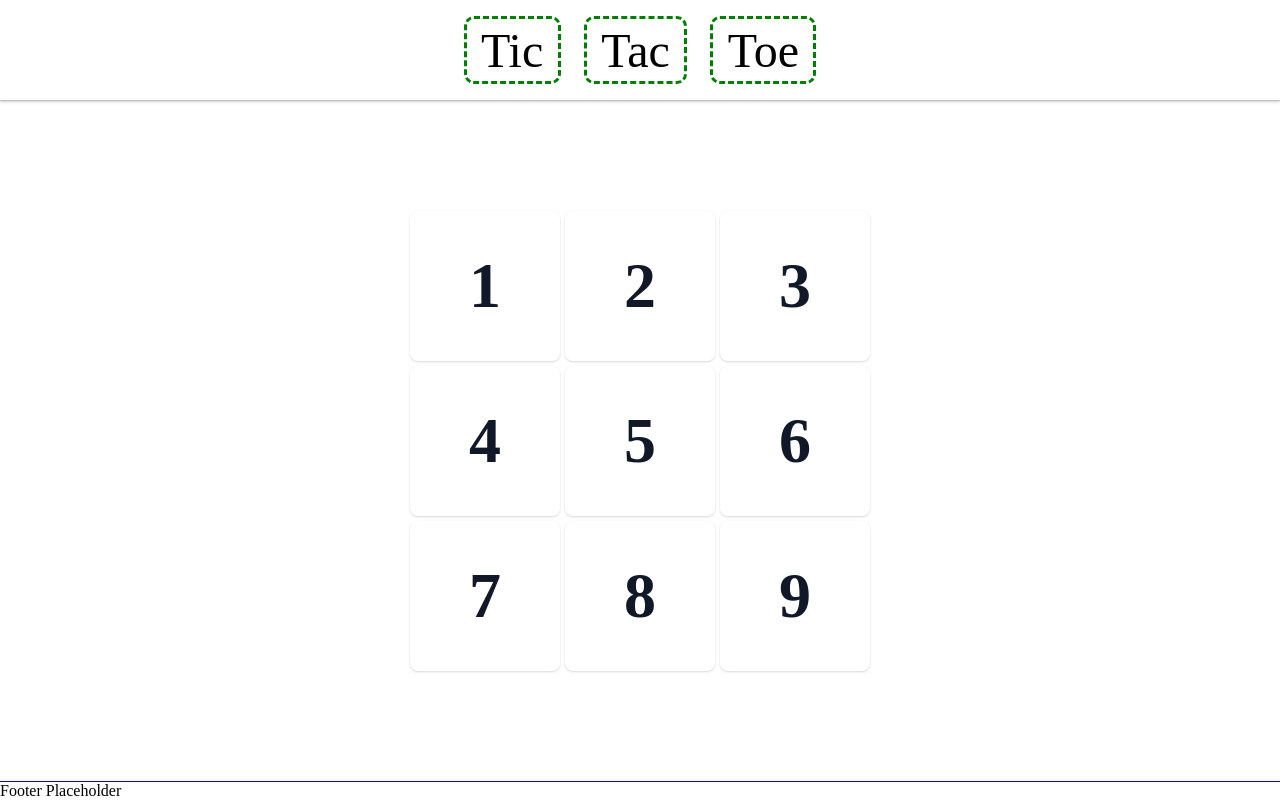
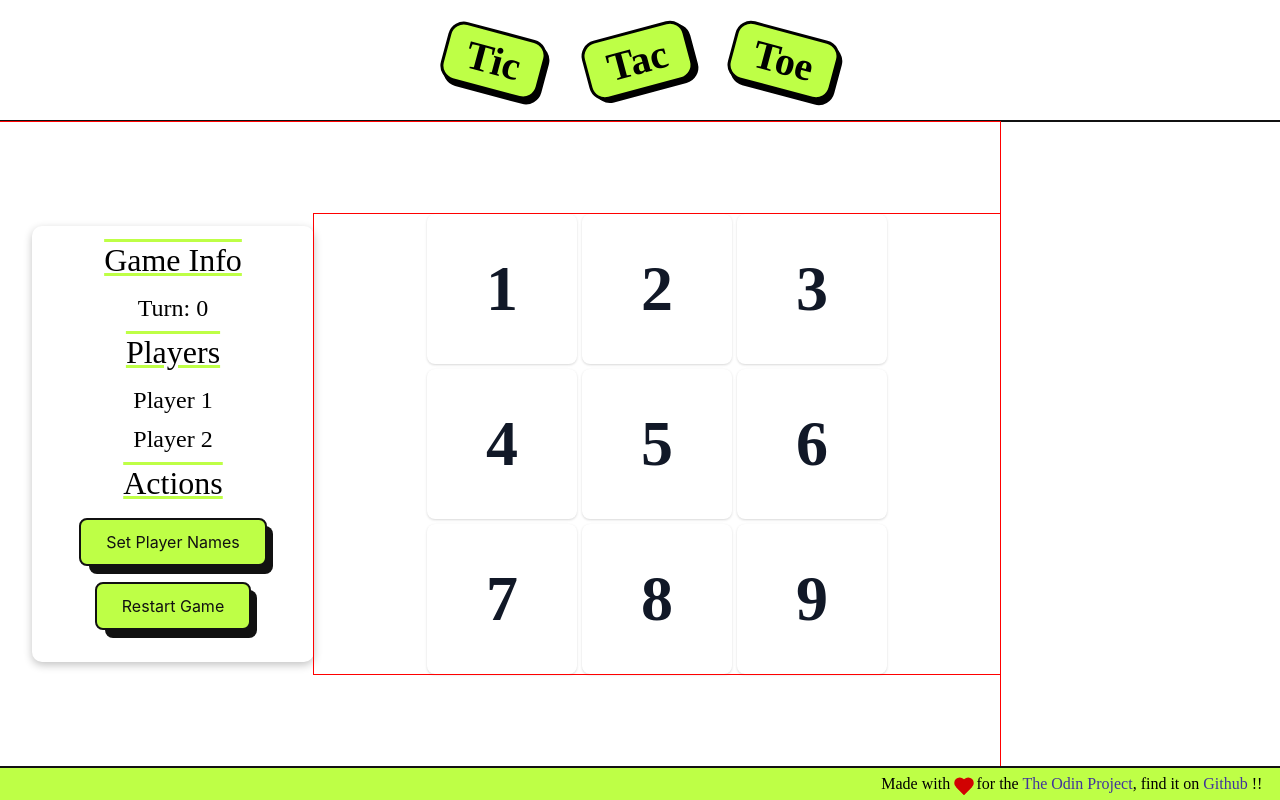
Before and after one commit to Andrefe91/js_project_TicTacToe, a plain HTML site: page index.html in a window 1280 px wide. Drawn offline with Linux system fonts and the light colour scheme.

Commit message:
Advances to the css and HTML

```diff
--- a/index.html
+++ b/index.html
@@ -14,12 +14,29 @@
         <!-- Header -->
         <header class="header">
             <div class="title">
-                <span>Tic</span> <span>Tac</span> <span>Toe</span>
+                <div class="word">Tic</div> <div class="word">Tac</div> <div class="word">Toe</div>
             </div>
         </header>
 
         <!-- Section -->
         <section class="game">
+            <div class="options_container">
+                <div class="options">
+                    <p>Game Info</p>
+
+                    <p class="turn">Turn: <span id="turn">0</span></p>
+
+                    <p>Players</p>
+
+                    <p class="player" id="p1_name">Player 1</p>
+                    <p class="player" id="p2_name">Player 2</p>
+
+                    <p>Actions</p>
+
+                    <div class="option_button" id="set_name">Set Player Names</div>
+                    <div class="option_button" id="restart_game">Restart Game</div>
+                </div>
+            </div>
             <div class="game container">
                 <div class="cell valid" id="1" position="[0,0]">1</div>
                 <div class="cell valid" id="2" position="[0,1]">2</div>
@@ -35,7 +52,11 @@
 
         <!-- Footer -->
         <footer class="footer">
-            <div>Footer Placeholder</div>
+            <div>Made with </div>
+            <div class="heart"></div>
+            <div>for the <a href="https://www.theodinproject.com/">The Odin Project</a>, find it on
+                <a href="https://github.com/Andrefe91/js_project_TicTacToe">Github</a> !!</div>
+
         </footer>
 
     </div>
--- a/style/style.css
+++ b/style/style.css
@@ -24,6 +24,9 @@ time, mark, audio, video {
 /* All */
 :root {
     font-size: 16px;
+    --color: #beff46;
+    --color-shift: #b0ec3f;
+    --color-complementary: #41349B;
 }
 
 
@@ -46,37 +49,145 @@ header {
     display: flex;
     align-items: center;
     justify-content: center;
-    height: 100px;
-    box-shadow: rgba(60, 64, 67, 0.3) 0px 1px 2px 0px, rgba(60, 64, 67, 0.15) 0px 1px 3px 1px;
+    height: 120px;
+    border-bottom: 2px solid #111;
+
 }
 
-header span {
-    font-size: 3em;
-    margin: 0 0.2em 0 0.2em;
-    padding: 0.1em 0.3em 0.1em 0.3em;
-    border: 3px solid green;
-    border-radius: 10px;
-    border-style: dashed;
+header .title {
+    display: flex;
 }
+
+header .title .word {
+    background: var(--color);
+    font-family: inherit;
+    margin: 0 0.5em 0 0.5em;
+    padding: 0.1em 0.5em;
+    font-weight: 900;
+    font-size: 2.5em;
+    border: 3px solid black;
+    border-radius: 0.4em;
+    box-shadow: 0.1em 0.1em;
+    transform: rotate(-15deg);
+}
+
+header .title .word:nth-child(odd) {
+    transform: rotate(15deg);
+}
+
+
+
 
 /* Section */
 .game {
     display: flex;
-    align-content: center;
+    align-items: center;
     justify-content: center;
     flex: 1;
+    outline: 1px solid red;
+    width: 1000px;
+}
+
+.options_container {
+    display: flex;
+    flex-direction: column;
+    align-items: center;
+    justify-content: center;
+}
+
+.options {
+    display: flex;
+    flex-direction: column;
+    align-items: center;
+
+    width: 250px;
+    border-radius: 10px;
+    margin-left: 2em;
+    padding: 1em;
+    box-shadow: rgba(0, 0, 0, 0.24) 0px 3px 8px;
+}
+
+.options p {
+    font-size: 2em;
+    margin-bottom: 0.5em;
+    text-decoration: underline overline var(--color);
+}
+
+.options .turn {
+    font-size: 1.5em;
+    text-decoration: none;
+}
+
+.options .player {
+    font-size: 1.5em;
+    text-decoration: none;
+}
+
+.option_button {
+    margin-bottom: 1em;
+    align-items: center;
+    background-color: var(--color);
+    border: 2px solid #111;
+    border-radius: 8px;
+    box-sizing: border-box;
+    color: #111;
+    cursor: pointer;
+    display: flex;
+    font-family: Inter,sans-serif;
+    font-size: 16px;
+    height: 48px;
+    justify-content: center;
+    line-height: 24px;
+    max-width: 100%;
+    padding: 0 25px;
+    position: relative;
+    text-align: center;
+    text-decoration: none;
+    user-select: none;
+    -webkit-user-select: none;
+    touch-action: manipulation;
+
+    &:after {
+    background-color: #111;
+    border-radius: 8px;
+    content: "";
+    display: block;
+    height: 48px;
+    left: 0;
+    width: 100%;
+    position: absolute;
+    top: -2px;
+    transform: translate(8px, 8px);
+    transition: transform .2s ease-out;
+    z-index: -1;
+    }
+
+    &:hover:after {
+    transform: translate(0, 0);
+    }
+
+    &:active {
+    background-color: var(--color-shift);
+    outline: 0;
+    }
+
+    &:hover {
+    outline: 0;
+    }
 }
 
 .game.container {
     display: grid;
-    grid-template-columns: repeat(3, minmax(50px, 150px));
-    grid-template-rows: repeat(3, minmax(50px, 150px));
+    grid-template-columns: repeat(3, minmax(100px, 150px));
+    grid-template-rows: repeat(3, minmax(100px, 150px));
     gap: 5px;
+    /* outline: 1px solid red; */
 
 }
 
 .cell {
     display: flex;
+    height: 100%;
     justify-content: center;
     align-items: center;
     background-color: #FFFFFF;
@@ -88,23 +199,78 @@ header span {
     font-weight: 600;
     line-height: 1.25rem;
     padding: .75rem 1rem;
-    box-shadow: 0 1px 3px 0 rgba(0, 0, 0, 0.1), 0 1px 2px 0 rgba(0, 0, 0, 0.06);
     user-select: none;
     -webkit-user-select: none;
     touch-action: manipulation;
+    box-shadow: rgba(0, 0, 0, 0.06) 0px 2px 4px 0px inset;
 
 }
 
 .cell.valid {
+    box-shadow: 0 1px 3px 0 rgba(0, 0, 0, 0.1), 0 1px 2px 0 rgba(0, 0, 0, 0.06);
+
     &:hover {
         background-color: rgb(249,250,251);
         cursor: pointer;
         border: 1px solid rgb(189, 189, 189);
     }
+
+    &:active {
+        box-shadow: none;
+        color: #2c5777;
+    }
 }
-
 
 /* Footer */
 footer {
-    outline: 1px solid blue;
+    display: flex;
+    justify-content: flex-end;
+    align-items: center;
+    height: 2em;
+    padding-right: 1em;
+    background-color: var(--color);
+    border-top: 2px solid #111;
 }
+
+footer div {
+    margin: 0 0.1em 0 0.1em;
+}
+
+.heart {
+    /* Modify size here: */
+    --size: 20px;
+
+    position: relative;
+    width: var(--size);
+    height: calc(var(--size) * 0.3);
+    transform: translateY(-3px);
+  }
+
+  .heart:before,
+  .heart:after {
+    position: absolute;
+    content: "";
+    left: calc(var(--size) * 0.55);
+    top: 0;
+    width: calc(var(--size) * 0.55);
+    height: calc(var(--size) * 0.85);
+    background: rgb(209, 2, 2);
+    border-radius: calc(var(--size) * 0.55) calc(var(--size) * 0.55) 0 0;
+    transform: rotate(-45deg);
+    transform-origin: 0 100%;
+  }
+
+  .heart:after {
+    left: 0;
+    transform: rotate(45deg);
+    transform-origin: 100% 100%;
+}
+
+a {
+    text-decoration: none;
+    color: var(--color-complementary);
+
+    &:hover {
+        text-decoration: underline overline #111;
+    }
+}
```
